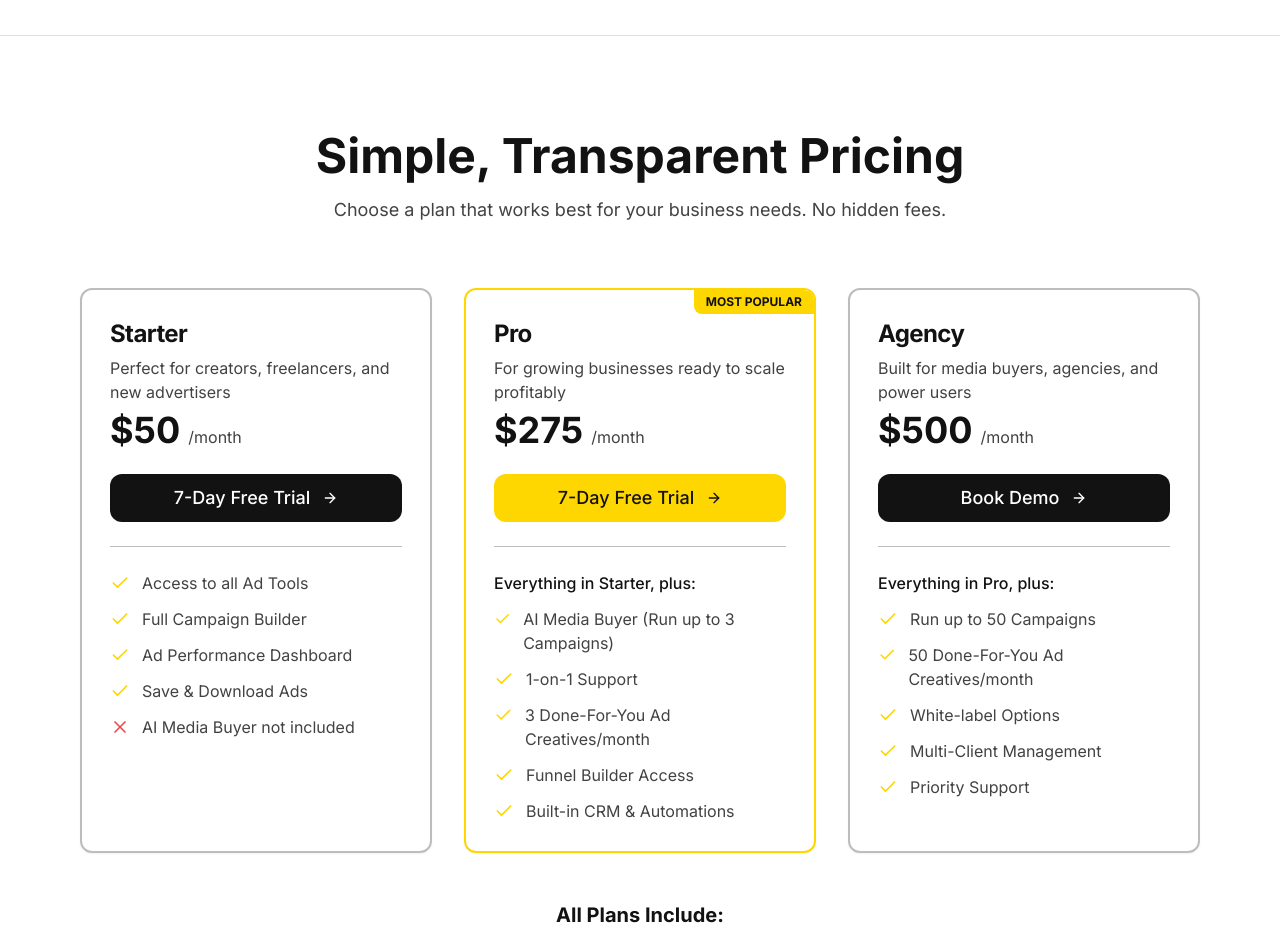
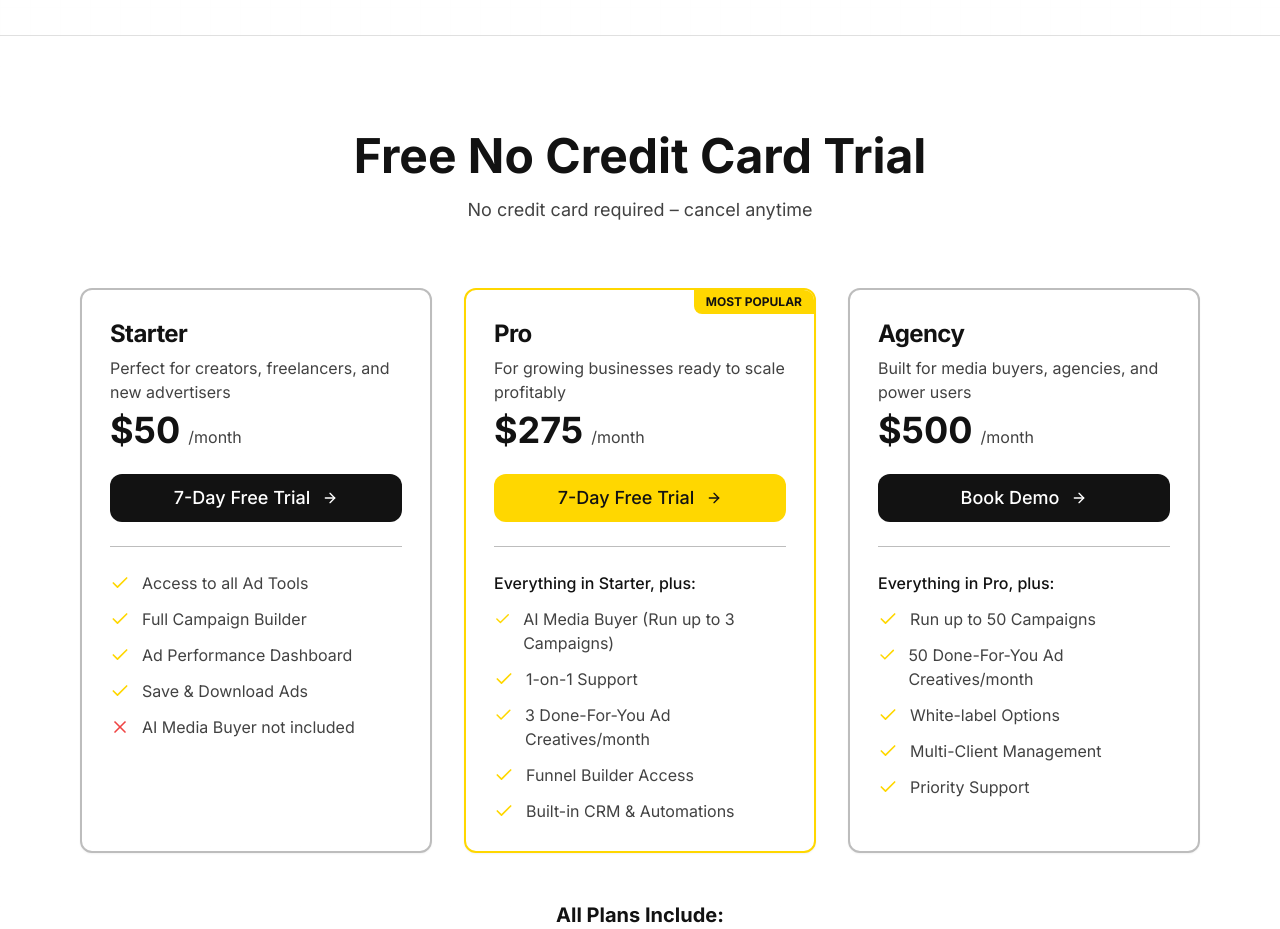
Before and after one commit to juanbind/meta-mastermind-ai-ads, a React (Vite) app: page / in a window 1280 px wide. Shown: the part 2400-3329 px from the top of the page. Built offline with nearby package versions, Linux system fonts and the light colour scheme.

Commit message:
Visual edit in Lovable
Edited UI in Lovable

```diff
--- a/src/pages/Landing.tsx
+++ b/src/pages/Landing.tsx
@@ -1,4 +1,3 @@
-
 import React from 'react';
 import { useNavigate } from 'react-router-dom';
 import { ArrowRight } from 'lucide-react';
@@ -9,16 +8,13 @@ import FAQ from '@/components/FAQ';
 import { FeatureSection } from '@/components/features/FeatureSection';
 import { PricingSection } from '@/components/pricing/PricingSection';
 import { useScrollAnimation, useScrollReveal } from '@/hooks/useScrollAnimation';
-
 const Landing = () => {
   const heroRef = useScrollAnimation();
   const revealRef = useScrollReveal();
   const navigate = useNavigate();
-
   const handleGetStarted = () => {
     navigate('/auth');
   };
-
   return <div className="min-h-screen bg-white relative">
       {/* Background grid pattern - mimicking the reference design */}
       <div className="absolute inset-0 bg-grid-pattern bg-[size:30px_30px] opacity-[0.03] pointer-events-none"></div>
@@ -65,12 +61,8 @@ const Landing = () => {
         <section className="py-16 md:py-24 px-4 bg-white relative border-b border-adking-gray-200">
           <div className="absolute inset-0 bg-grid-pattern bg-[size:30px_30px] opacity-[0.03] pointer-events-none"></div>
           <div className="text-center mb-12 md:mb-16">
-            <h2 className="text-3xl font-bold mb-3 md:mb-4 text-adking-dark md:text-5xl">
-              Simple, Transparent Pricing
-            </h2>
-            <p className="text-lg text-adking-gray-700 max-w-2xl mx-auto">
-              Choose a plan that works best for your business needs. No hidden fees.
-            </p>
+            <h2 className="text-3xl font-bold mb-3 md:mb-4 text-adking-dark md:text-5xl">Free No Credit Card Trial </h2>
+            <p className="text-lg text-adking-gray-700 max-w-2xl mx-auto">No credit card required – cancel anytime</p>
           </div>
           <PricingSection />
         </section>
@@ -106,5 +98,4 @@ const Landing = () => {
       <Footer />
     </div>;
 };
-
 export default Landing;
```
